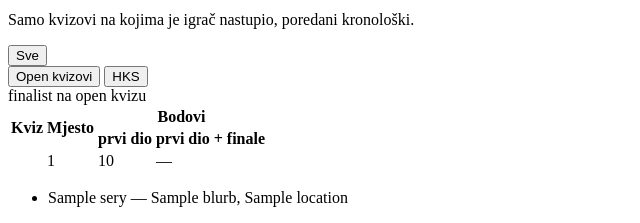
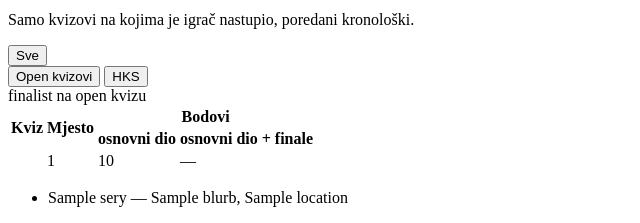
Before and after one commit to git-nt/croatian-quiz-scores, a Python web app: template templates/player.html in a window 1280 px wide. Shown: the part 654-877 px from the top of the page, without its empty margins (0-640 px from the left). Run offline with Jinja, Linux system fonts and the light colour scheme; the template is opened without the code that fills it: most values are stand-ins (such as "Sample title", 1, 10 or a date in 2020).

Commit message:
feat: naming

```diff
--- a/templates/player.html
+++ b/templates/player.html
@@ -210,8 +210,8 @@
         <th class="num th-group" colspan="2">Bodovi</th>
       </tr>
       <tr>
-        <th class="num th-sub">prvi dio</th>
-        <th class="num th-sub col-final">prvi dio + finale</th>
+        <th class="num th-sub">osnovni dio</th>
+        <th class="num th-sub col-final">osnovni dio + finale</th>
       </tr>
     </thead>
     <tbody>
--- a/templates/tournament.html
+++ b/templates/tournament.html
@@ -61,8 +61,8 @@
       {% if is_score_only %}
       <th class="num">Bodovi</th>
       {% else %}
-      <th class="num">Bodovi <span class="th-hint">prvi dio</span></th>
-      <th class="num">Bodovi <span class="th-hint">prvi dio + finale</span></th>
+      <th class="num">Bodovi <span class="th-hint">osnovni dio</span></th>
+      <th class="num">Bodovi <span class="th-hint">osnovni dio + finale</span></th>
       {% endif %}
     </tr>
   </thead>
```
